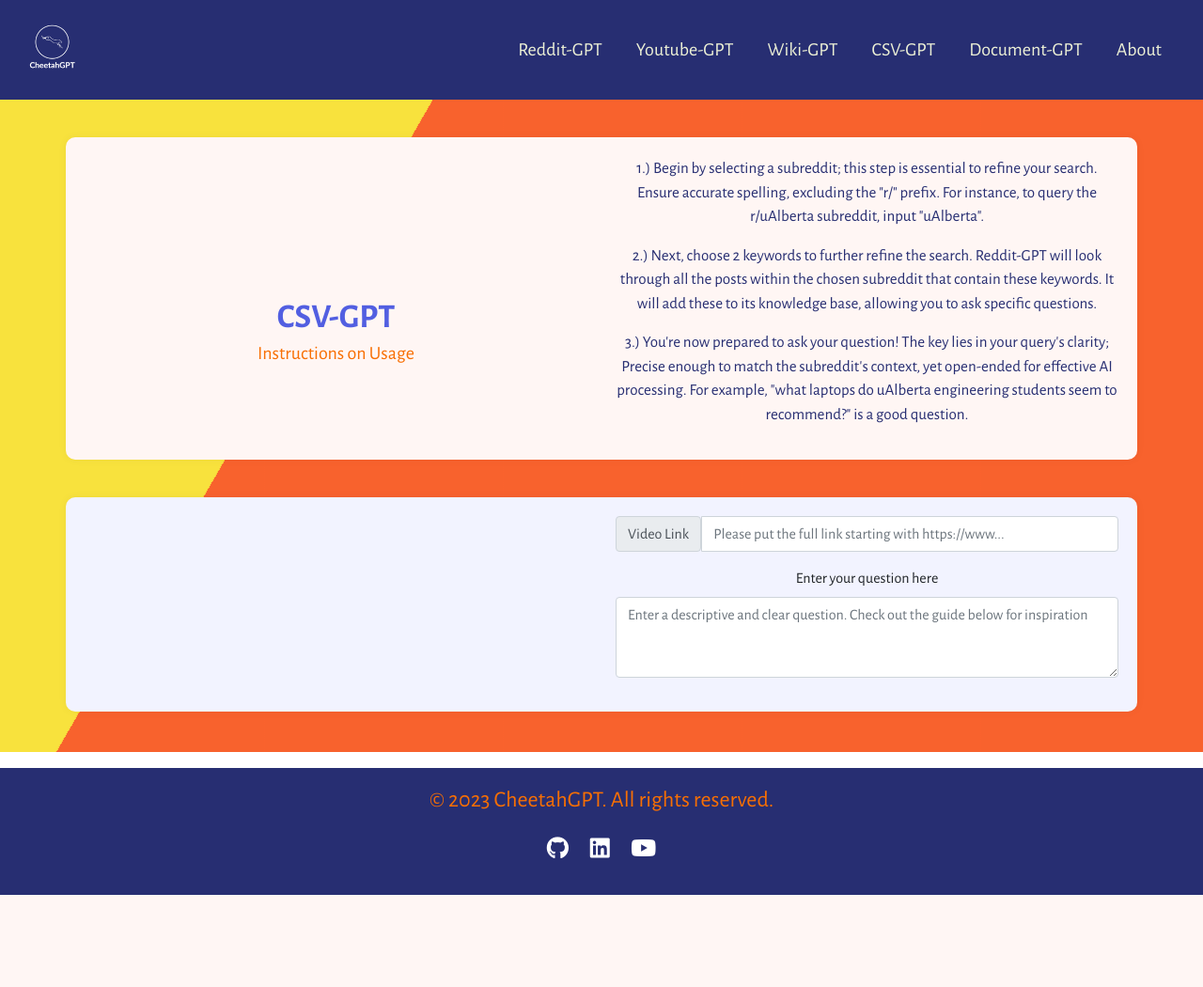
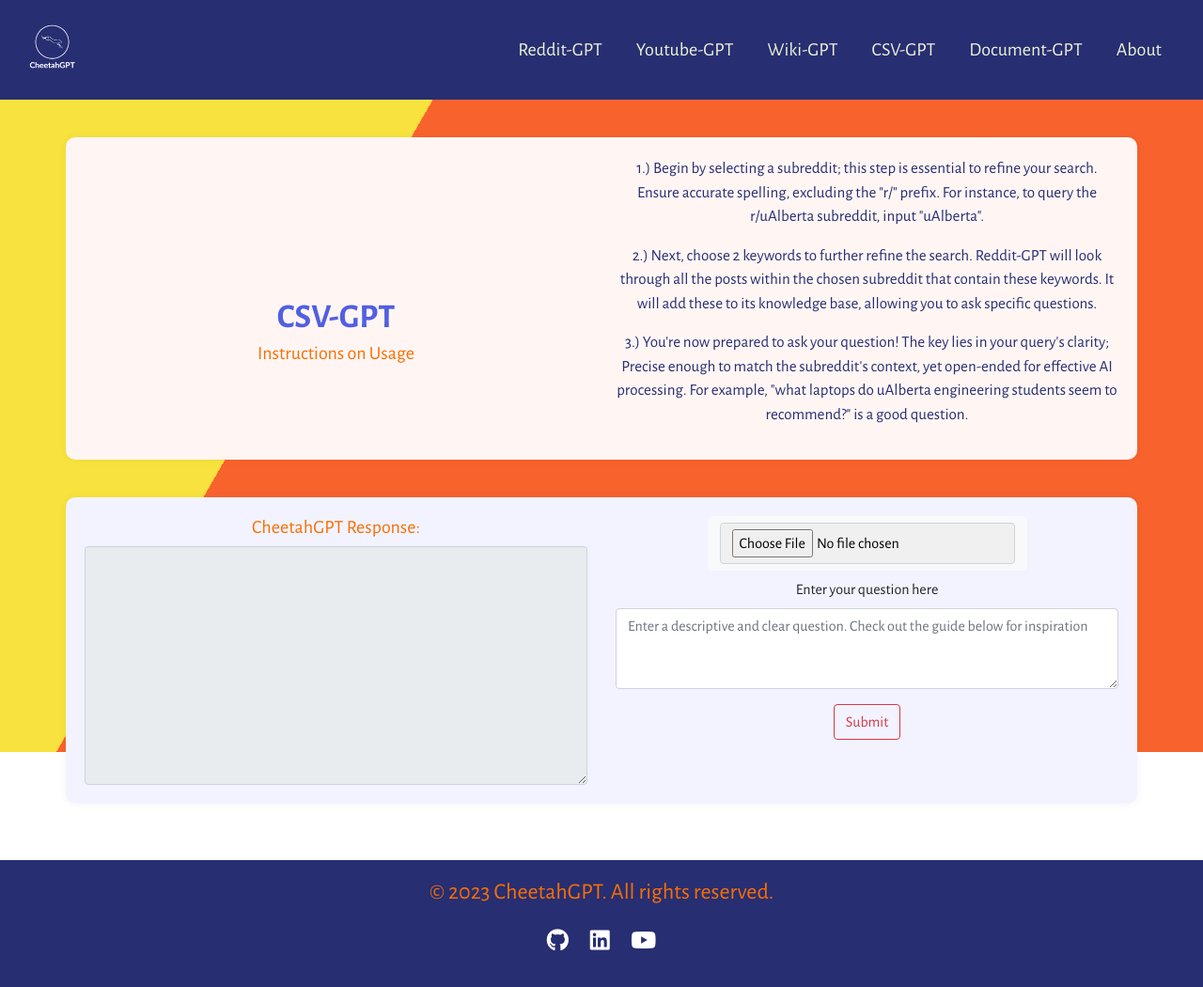
Before and after one commit to AbhroChowdhury/CheetahGPT, a Flask app: page /csvGPT in a window 1280 px wide. Shown: the whole page at 94% size. Before the commit the page ends 952 px from the top, so only its background shows below. Run offline with Flask 3, Linux system fonts and the light colour scheme; some libraries are stand-ins or nearby versions.

Commit message:
functionality box additions on front end

```diff
--- a/static/css/styles.css
+++ b/static/css/styles.css
@@ -609,3 +609,13 @@ p, a, li, span {
 .social-icons a:hover {
     color: #FFA57B;
 }
+
+
+#fileInput {
+    width: 100%;
+    background-color: #f0f0f0;
+    border: 1px solid #ced4da;
+    padding: 0.375rem 0.75rem;
+    border-radius: 0.25rem;
+    color: #000;
+}
--- a/templates/csvGPT.html
+++ b/templates/csvGPT.html
@@ -78,17 +78,22 @@
     <div class="container inputfeature-container">
         <div class="row">
             <div class="col-md-6 text-center">
-
+                <h5>CheetahGPT Response:</h5>
+                <textarea id="generatedTextcsv" class="form-control" rows="10" readonly></textarea>
             </div>
             <div class="col-md-6 text-center">
-                <div class="input-group mb-3">
-                    <span class="input-group-text" id="basic-addon1">Video Link</span>
-                    <input type="text" class="form-control" placeholder="Please put the full link starting with https://www..." aria-label="Username" aria-describedby="basic-addon1">
+                <div class="fileupload">
+                    <label class="custom-file-upload btn btn-light">
+                        <input type="file" class="visually-hidden" id="fileInput" accept=".csv, .xlsx">
+                    </label>
+                </div>
+                  <div class="mb-3">
+                    <label for="csvquestion" class="form-label">Enter your question here</label>
+                    <textarea class="form-control" id="csvquestion" placeholder="Enter a descriptive and clear question. Check out the guide below for inspiration" rows="3"></textarea>
                   </div>
-                  <div class="mb-3">
-                    <label for="exampleFormControlTextarea1" class="form-label">Enter your question here</label>
-                    <textarea class="form-control" id="exampleFormControlTextarea1" placeholder="Enter a descriptive and clear question. Check out the guide below for inspiration" rows="3"></textarea>
-                  </div>
+                  <div class="submitcsv">
+                    <button type="button" class="btn btn-outline-danger">Submit</button>
+                </div>
             </div>
         </div>
     </div>
--- a/templates/redditGPT.html
+++ b/templates/redditGPT.html
@@ -79,7 +79,7 @@
         <div class="row">
             <div class="col-md-6 text-center">
                 <h5>CheetahGPT Response:</h5>
-                <textarea id="generatedText" class="form-control" rows="10" readonly></textarea>
+                <textarea id="generatedTexreddit" class="form-control" rows="12" readonly></textarea>
             </div>
             <div class="col-md-6 text-center">
                 <div class="input-group mb-3">
@@ -98,6 +98,9 @@
                     <label for="redditquestion" class="form-label">Enter your question here</label>
                     <textarea class="form-control" id="redditquestion" placeholder="Enter a descriptive and clear question. Check out the guide below for inspiration" rows="3"></textarea>
                   </div>
+                  <div class="submitreddit">
+                    <button type="button" class="btn btn-outline-danger">Submit</button>
+                </div>
             </div>
         </div>
     </div>
```
Also changed, not shown: templates/documentGPT.html (+14 -9 lines), templates/wikipediaGPT.html (+7 -3 lines), templates/youtubeGPT.html (+8 -4 lines).
